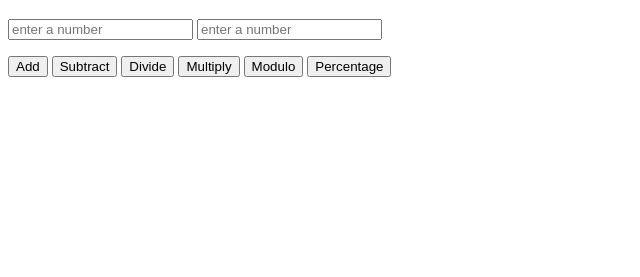
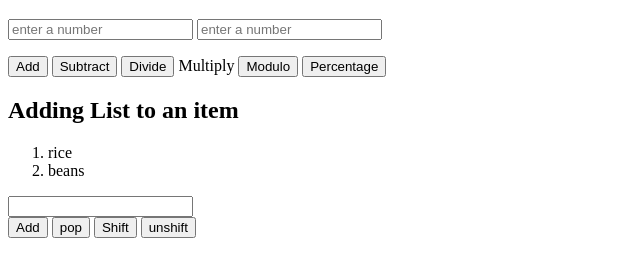
Before and after one commit to joyibeh93/GCA-Tasks, a plain HTML site: page index.html in a window 1280 px wide. Shown: the part 61-338 px from the top of the page, without its empty margins (0-640 px from the left). Drawn offline with Linux system fonts and the light colour scheme.

Commit message:
adding list

```diff
--- a/index.html
+++ b/index.html
@@ -4,25 +4,39 @@
     <meta charset="UTF-8" />
     <meta http-equiv="X-UA-Compatible" content="IE=edge" />
     <meta name="viewport" content="width=device-width, initial-scale=1.0" />
+    <link rel="stylesheet" href="./style.css">
     <title>Document</title>
   </head>
-  <body>
+  <body onload="arrayHandler()">
     <h1>Simple Calculator Task</h1>
     <div>
       <form onSubmit ="return false">
         <input type="text" placeholder="enter a number" id="firstNumber" />
         <input type="text" placeholder="enter a number" id='secondNumber'/>
         <p id="result"></p>
-        <small id="smalltext"></small>
+      <p class="text"><small id="smalltext"></small></p>
+
         <button onclick="calculatorHandler('add')">Add</button>
         <button onclick="calculatorHandler('subtract')">Subtract</button>
         <button onclick="calculatorHandler('divide')">Divide</button>
-        <button onclick="calculatorHandler('multiply')">Multiply</button>
+        <buttton onclick="calculatorHandler('multiply')">Multiply</button>
         <button onclick="calculatorHandler('modulo')">Modulo</button>
         <button onclick="calculatorHandler('percent')">Percentage</button>
       </form>
 
     </div>
+    <h2> Adding List to an item </h2>
+    <div>
+      <ol id="olList"></ol>
+      <input type="text" id="marketList">
+      <div>
+        <button onclick="addmarketListHandler()">Add</button>
+        <button onclick="removemarketListHandler()">pop</button>
+        <button onclick="shiftmarketListHandler()">Shift</button>
+        <button onclick="unshiftmarketListHandler()">unshift</button>
+      </div>
+
+    </div>
     <script src="./index.js"></script>
   </body>
 </html>
--- a/index.js
+++ b/index.js
@@ -1,31 +1,64 @@
-function calculatorHandler(key){
+function calculatorHandler(key) {
   const firstNumber = document.querySelector("#firstNumber").value;
   const secondNumber = document.querySelector("#secondNumber").value;
-    if (isNaN(firstNumber) || isNaN(secondNumber)){
-        document.getElementById("smalltext").innerHTML= 'pleaser enter a number';
+  if (isNaN(firstNumber) || isNaN(secondNumber)) {
+    document.getElementById("smalltext").innerHTML = "pleaser enter a number";
     return;
   }
-    if (key === 'multiply'){
-        document.getElementById('result').innerHTML= firstNumber * secondNumber;
+  if (key === "add") {
+    document.getElementById("result").innerHTML = firstNumber + secondNumber;
+  } else if (key === "multiply") {
+    document.getElementById("result").innerHTML = firstNumber * secondNumber;
+  } else if (key === "subtract") {
+    document.getElementById("result").innerHTML = firstNumber - secondNumber;
+  } else if (key === "divide") {
+    document.getElementById("result").innerHTML = firstNumber / secondNumber;
+  } else if (key === "modulo") {
+    document.getElementById("result").innerHTML = firstNumber % secondNumber;
+  } else if (key === "percent") {
+    document.getElementById("result").innerHTML =
+      (firstNumber / secondNumber) * 100;
+  } else {
+    document.getElementById("smalltext").innerHTML =
+      "please select an operator";
   }
-    else if(key === 'add'){
-        document.getElementById('result').innerHTML=firstNumber + secondNumber;
 }
-    else if (key === 'subtract'){
-        document.getElementById('result').innerHTML=firstNumber - secondNumber;
+
+// MARKET LIST HANDLERS
+let myMarketList = ["rice",'beans'];
+function arrayHandler() {
+  document.getElementById("olList").innerHTML = "";
+  for (let i = 0; i < myMarketList.length; i++) {
+    let li = document.createElement("li");
+    li.innerHTML = myMarketList[i];
+    document.getElementById("olList").appendChild(li);
   }
-    else if (key === 'divide'){
-        document.getElementById('result').innerHTML=firstNumber / secondNumber;
+}
+
+function addmarketListHandler() {
+    const marketItem = document.getElementById("marketList").value;
+    myMarketList.push(marketItem);
+    arrayHandler();
+    document.getElementById("marketList").value="";
 
   }
-    else if (key === 'modulo'){
-        document.getElementById('result').innerHTML=firstNumber % secondNumber;
+  function removemarketListHandler() {
+    myMarketList.pop();
+    arrayHandler();
 
   }
-    else if (key === 'percent'){
-        document.getElementById('result').innerHTML=(firstNumber / secondNumber)*100;
+  function shiftmarketListHandler() {
+    myMarketList.shift();
+    arrayHandler();
+
   }
-    else{
-        document.getElementById('smalltext').innerHTML= 'please select an operator'
+  function unshiftmarketListHandler() {
+    const marketItem = document.getElementById("marketList").value;
+    myMarketList.unshift(marketItem );
+    arrayHandler();
+
   }
-}
+
+
+
+  //console.log(myMarketList, "ARRAY");
```
Also changed, not shown: style.css (added). Lines whose indentation alone changed are shown as unchanged.
